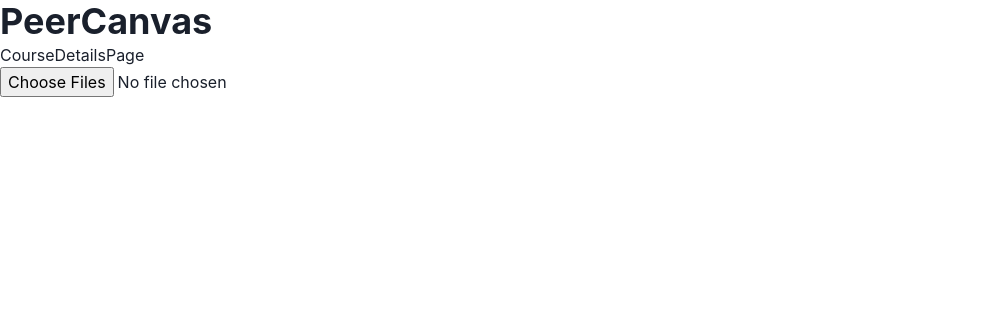
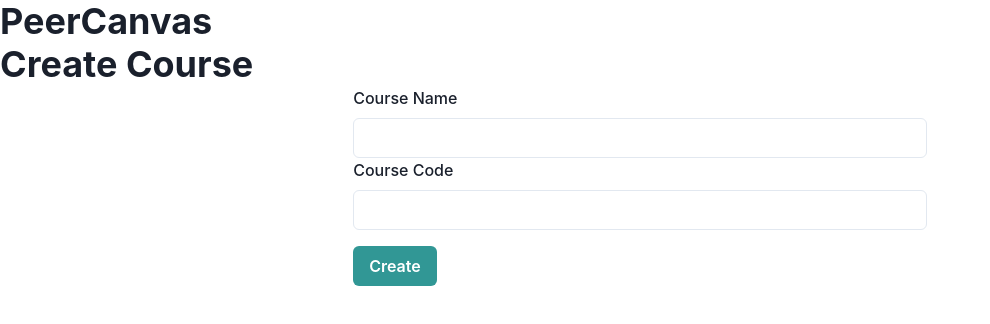
Before and after one commit to NithinRauj/PeerCanvas, a React (Vite) app: page /prof/createCourse in a window 1280 px wide. Shown: the top 324 px of the page, without its empty margins (0-990 px from the left). Built offline with nearby package versions, Linux system fonts and the light colour scheme.

Commit message:
Created basic forms and their functionality for course creation and signup

```diff
--- a/package.json
+++ b/package.json
@@ -17,6 +17,8 @@
     "framer-motion": "^6.5.1",
     "react": "^18.2.0",
     "react-dom": "^18.2.0",
+    "react-hook-form": "^7.39.5",
+    "react-router-dom": "^6.4.3",
     "web3.storage": "^4.4.0"
   },
   "devDependencies": {
--- a/src/App.jsx
+++ b/src/App.jsx
@@ -1,6 +1,9 @@
 import { ChakraProvider, Heading } from '@chakra-ui/react';
 import CourseDetailsPage from './pages/CourseDetailsPage';
 import CoursesPage from './pages/CoursesPage';
+import { Routes, Route } from 'react-router-dom';
+import CourseCreationForm from './pages/CourseCreationForm';
+import SignupPage from './pages/SignupPage';
 
 function App() {
 
@@ -8,8 +11,12 @@
     <div className="App">
       <ChakraProvider>
         <Heading>PeerCanvas</Heading>
-        {/* <CoursesPage /> */}
-        <CourseDetailsPage />
+        <Routes>
+          <Route path='/prof/createCourse' element={<CourseCreationForm />} />
+          <Route path='/signup' element={<SignupPage />} />
+          <Route path='/student/courses' element={<CoursesPage />} />
+          <Route path='/student/course' element={<CourseDetailsPage />} />
+        </Routes>
       </ChakraProvider>
     </div>
   )
--- /dev/null
+++ b/src/data/api.json
@@ -0,0 +1,6 @@
+{
+    "ROOT_URL": "http://localhost:5000/",
+    "CREATE_COURSE": "prof/createCourse/",
+    "CREATE_ACCOUNT": "user/createAcc/",
+    "GET_DEPTS": "dept/all/"
+}
--- a/src/main.jsx
+++ b/src/main.jsx
@@ -1,9 +1,12 @@
 import React from 'react';
 import ReactDOM from 'react-dom/client';
 import App from './App';
+import { BrowserRouter } from 'react-router-dom';
 
 ReactDOM.createRoot(document.getElementById('root')).render(
   <React.StrictMode>
-    <App />
+    <BrowserRouter>
+      <App />
+    </BrowserRouter>
   </React.StrictMode>
 )
--- /dev/null
+++ b/src/pages/CourseCreationForm.jsx
@@ -0,0 +1,71 @@
+import React from 'react';
+import { FormControl, FormErrorMessage, FormLabel, Heading, Input, Button, Container } from '@chakra-ui/react';
+import { useForm } from 'react-hook-form';
+import axios from 'axios';
+import API from '../data/api.json';
+
+const CourseCreationForm = () => {
+    const { register, formState: { errors, isSubmitting }, handleSubmit } = useForm();
+
+
+    const onSubmit = async (values) => {
+        try {
+            // For testing
+            // values = {
+            //     ...values,
+            //     deptId: '63815cc1a969cfe7323e2f56',
+            //     createdBy: '63842b193063898725d14e3c'
+            // };
+            const res = await axios.post(`${API.ROOT_URL}${API.CREATE_COURSE}`, values);
+            console.log(res.data);
+        } catch (e) {
+            console.error(e);
+        }
+    }
+
+    return (
+        <>
+            <Heading>Create Course</Heading>
+            <Container size='md'>
+                <form onSubmit={handleSubmit(onSubmit)}>
+                    <FormControl isInvalid={errors.courseName || errors.courseCode}>
+                        <FormLabel htmlFor='courseName'>Course Name</FormLabel>
+                        <Input
+                            name='courseName'
+                            id='courseName'
+                            {...register('courseName',
+                                {
+                                    required: 'Course name is required',
+                                    minLength: { value: 5, message: 'Course name should be atleast 5 characters' }
+                                }
+                            )}
+                        />
+                        <FormLabel htmlFor='courseId'>Course Code</FormLabel>
+                        <Input
+                            name='courseCode'
+                            id='courseCode'
+                            {...register('courseCode',
+                                {
+                                    required: 'Course code is required',
+                                    minLength: { value: 5, message: 'Course ID should be atleast 5 characters' }
+                                }
+                            )}
+                        />
+                        <FormErrorMessage>
+                            {errors.courseName && errors.courseName.message}
+                        </FormErrorMessage>
+                        <FormErrorMessage>
+                            {errors.courseCode && errors.courseCode.message}
+                        </FormErrorMessage>
+                    </FormControl>
+                    <Button mt={4} colorScheme='teal' isLoading={isSubmitting} type='submit'>
+                        Create
+                    </Button>
+                </form>
+            </Container>
+        </>
+
+    )
+}
+
+export default CourseCreationForm
--- /dev/null
+++ b/src/pages/SignupPage.jsx
@@ -0,0 +1,74 @@
+import React, { useState, useEffect } from 'react';
+import { FormControl, FormErrorMessage, FormLabel, Heading, Input, Button, Container, Select } from '@chakra-ui/react';
+import { useForm } from 'react-hook-form';
+import axios from 'axios';
+import API from '../data/api.json';
+
+const SignupPage = () => {
+
+    const { register, formState: { errors, isSubmitting }, handleSubmit } = useForm();
+    const [depts, setDepts] = useState([]);
+
+    useEffect(() => {
+        fetchDepts();
+    }, []);
+
+    const fetchDepts = async () => {
+        const res = await axios.get(`${API.ROOT_URL}${API.GET_DEPTS}`);
+        console.log(res.data);
+        setDepts(res.data.depts);
+    }
+
+    const onSubmit = async (values) => {
+        const res = await axios.post(`${API.ROOT_URL}${API.CREATE_ACCOUNT}`, values);
+        console.log(res.data);
+    }
+
+    return (
+        <>
+            <Heading>Create Account</Heading>
+            <Container size='md'>
+                <form onSubmit={handleSubmit(onSubmit)}>
+                    <FormControl isInvalid={errors.name}>
+                        <FormLabel htmlFor='name'>Name</FormLabel>
+                        <Input
+                            name='name'
+                            id='name'
+                            {...register('name',
+                                {
+                                    required: 'Name is required',
+                                    minLength: { value: 5, message: 'Name should be atleast 5 characters' }
+                                }
+                            )}
+                        />
+                        {
+                            depts.length &&
+                            <>
+                                <FormLabel htmlFor='deptId'>Departments</FormLabel>
+                                <Select {...register('deptId')}>
+                                    {depts.map(dept => <option key={dept._id} value={dept._id}>{dept.name}</option>)}
+                                </Select>
+                            </>
+                        }
+                        <FormLabel htmlFor='accountType'>Account Type</FormLabel>
+                        <Select {...register('accountType')}>
+                            <option value='student'>Student</option>
+                            <option value='professor'>Professor</option>
+                        </Select>
+                        {['name', 'depts', 'accountType'].map((field) => {
+                            return <FormErrorMessage>
+                                {errors[field.fieldName] && errors[field.fieldName].message}
+                            </FormErrorMessage>
+                        })}
+                    </FormControl>
+                    <Button mt={4} colorScheme='teal' isLoading={isSubmitting} type='submit'>
+                        Create
+                    </Button>
+                </form>
+            </Container>
+        </>
+
+    )
+}
+
+export default SignupPage
```
Also changed, not shown: 1 other file (tests, documents, lock files or other folders).
